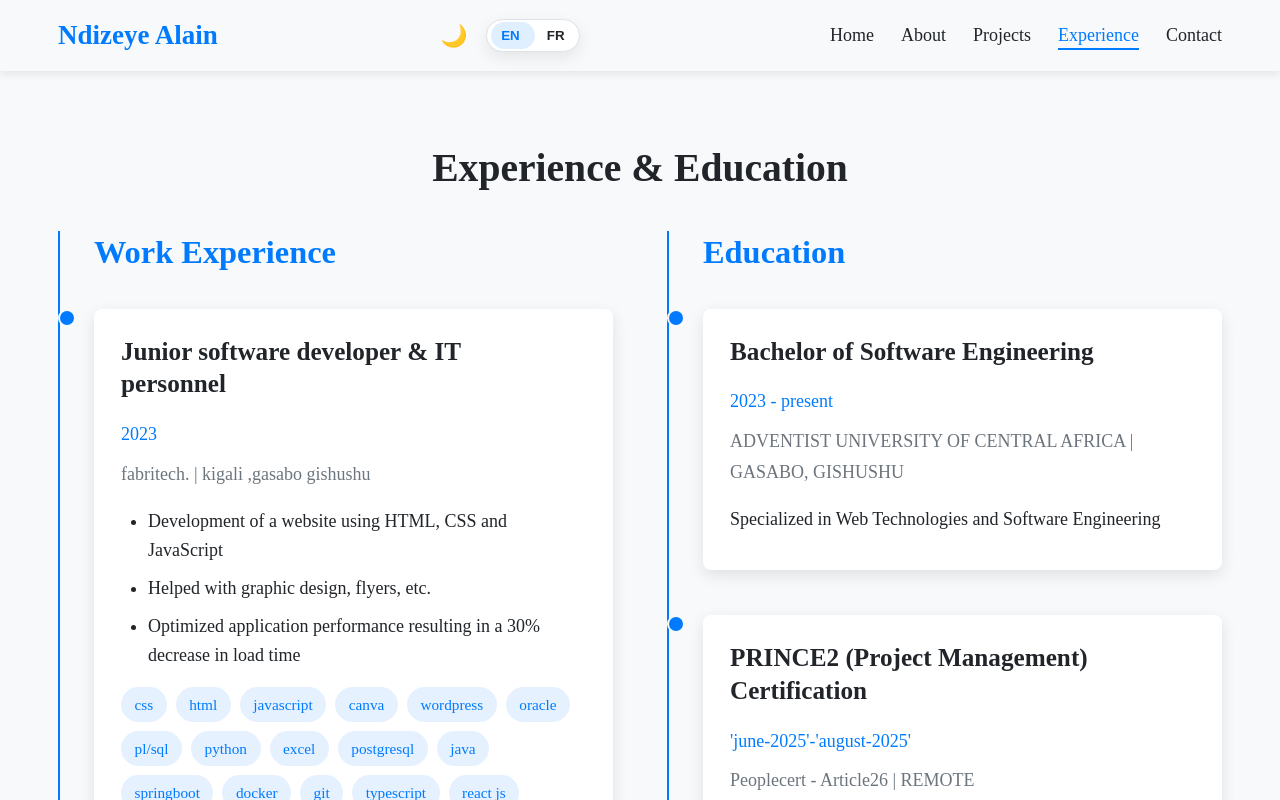
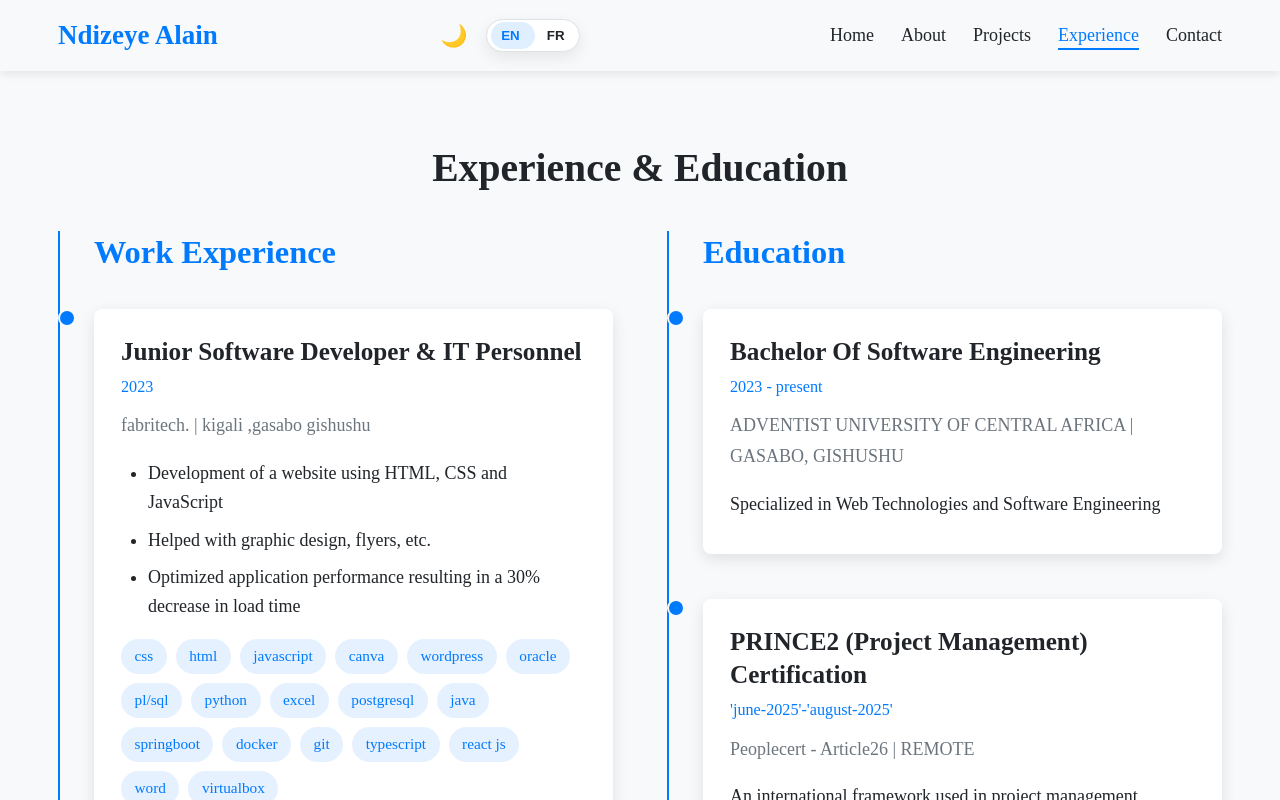
Before and after one commit to Alaindeve1/portfolio-website, a React (Create React App) app: page /experience in a window 1280 px wide. Shown: the top 800 px of the page. Built offline with nearby package versions, Linux system fonts and the light colour scheme.

Commit message:
cganged the styling in experiencestyles.css to resolve the inconsistent

```diff
--- a/src/styles/ExperienceStyles.css
+++ b/src/styles/ExperienceStyles.css
@@ -53,21 +53,21 @@
   }
 
   .timeline-header {
-    display: flex;
-    justify-content: space-between;
-    align-items: center;
     margin-bottom: 0.5rem;
-    flex-wrap: wrap;
   }
 
   .timeline-header h3 {
     font-size: 1.4rem;
-    margin-right: 1rem;
+    margin: 0 0 0.3rem 0;
+    text-transform: capitalize;
   }
 
   .timeline-period {
     font-weight: 500;
     color: var(--primary-color);
+    display: block;
+    margin-bottom: 0.5rem;
+    font-size: 0.9rem;
   }
 
   .timeline-company {
```
